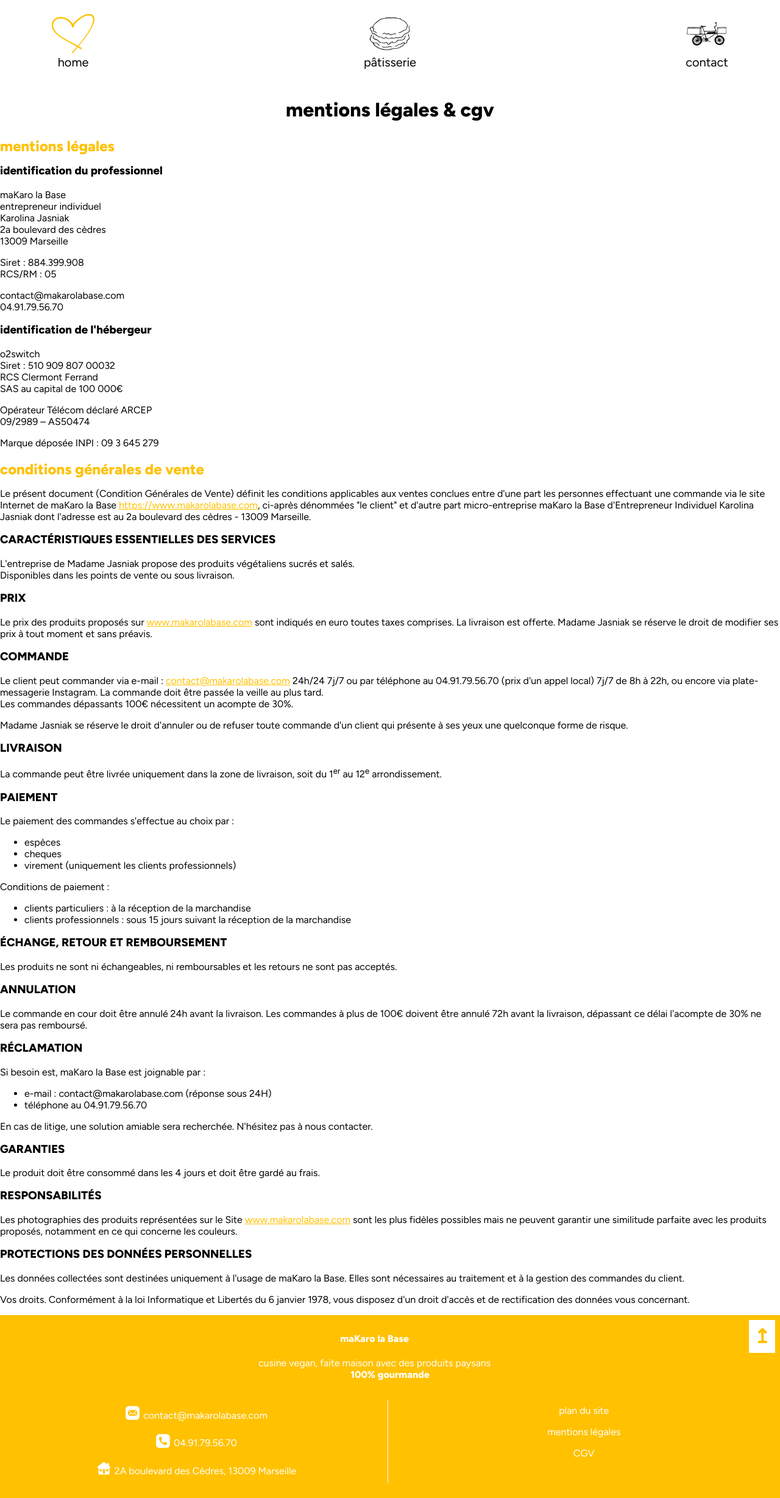
After one commit to LaitAh/Website-MaKaroLaBase, a PHP site: template src/view/cgv.tpl.php in a window 1280 px wide. The commit adds this page. Shown: the whole page at 61% size. Run offline with PHP 8.4, Linux system fonts and the light colour scheme; the template is opened without the code that fills it, so the values that code supplies are empty.

Commit message:
new page for cgv and mentions légales

```diff
--- /dev/null
+++ b/src/view/cgv.tpl.php
@@ -0,0 +1,111 @@
+<section class="cgv">
+  <div class="cgv-top">
+    <!-- <img src="<?= $absoluteUrl ?>/img/nav/icon-cgv.jpg" alt="Image de cgv" class="cgv-icon"> -->
+    <h1 class="cgv-title">mentions légales & cgv</h1>
+  </div>
+  <div class="mentionslegales">
+    <h2>mentions légales</h2>
+    <div class="mentionslegales-maKaro">
+      <h3>identification du professionnel</h3>
+      <p>
+        maKaro la Base<br/>
+        entrepreneur individuel<br/>
+        Karolina Jasniak<br/>
+        2a boulevard des cèdres<br/>
+        13009 Marseille
+      </p>
+      <p>
+        Siret : 884.399.908<br/>
+        RCS/RM : 05
+      </p>
+      <p>
+        <a href="mailto:contact@makarolabase.com">contact@makarolabase.com</a><br/>
+        <a href="tel:+33491795670">04.91.79.56.70</a>
+      </p>
+    </div>
+    <div class="mentionslegales-hebergeur">
+      <h3>identification de l'hébergeur</h3>
+      <p>
+        o2switch<br/>
+        Siret : 510 909 807 00032<br/>
+        RCS Clermont Ferrand<br/>
+        SAS au capital de 100 000€
+      </p>
+      <p>
+        Opérateur Télécom déclaré ARCEP<br/>
+        09/2989 – AS50474
+      </p>
+      <p>Marque déposée INPI : 09 3 645 279</p>
+    </div>
+  </div>
+  <div class="cgvdetails">
+    <h2>conditions générales de vente</h2>
+    <p>Le présent document (Condition Générales de Vente) définit les conditions applicables aux ventes conclues entre d'une part les personnes effectuant une commande via le site Internet de maKaro la Base <a href="https://www.makarolabase.com" class="link">https://www.makarolabase.com</a>, ci-après dénommées "le client" et d'autre part micro-entreprise maKaro la Base d'Entrepreneur Individuel Karolina Jasniak dont l'adresse est au 2a boulevard des cèdres - 13009 Marseille.</p>
+    <div class="services">
+      <h3>CARACTÉRISTIQUES ESSENTIELLES DES SERVICES</h3>
+      <p>L'entreprise de Madame Jasniak propose des produits végétaliens sucrés et salés.<br/>
+      Disponibles dans les points de vente ou sous livraison.</p>
+    </div>
+    <div class="prix">
+      <h3>PRIX</h3>
+      <p>Le prix des produits proposés sur <a href="https://www.makarolabase.com" class="link">www.makarolabase.com</a> sont indiqués en euro toutes taxes comprises. La livraison est offerte.
+      Madame Jasniak se réserve le droit de modifier ses prix à tout moment et sans préavis.</p>
+    </div>
+    <div class="commande">
+      <h3>COMMANDE</h3>
+      <p>Le client peut commander via e-mail : <a href="mailto:contact@makarolabase.com" class="link">contact@makarolabase.com</a> 24h/24 7j/7 ou par téléphone au <a href="tel:+33491795670">04.91.79.56.70</a> (prix d'un appel local) 7j/7 de 8h à 22h, ou encore via plate-messagerie Instagram. La commande doit être passée la veille au plus tard.<br/>
+      Les commandes dépassants 100€ nécessitent un acompte de 30%.</p>
+      <p>Madame Jasniak se réserve le droit d'annuler ou de refuser toute commande d'un client qui présente à ses yeux une quelconque forme de risque.</p>
+    </div>
+    <div class="livraison">
+      <h3>LIVRAISON</h3>
+      <p>La commande peut être livrée uniquement dans la zone de livraison, soit du 1<sup>er</sup> au 12<sup>e</sup> arrondissement.</p>
+    </div>
+    <div class="paiement">
+      <h3>PAIEMENT</h3>
+      <p>Le paiement des commandes s'effectue au choix par :</p>
+      <ul>
+        <li>espèces</li>
+        <li>cheques</li>
+        <li>virement (uniquement les clients professionnels)</li>
+      </ul>
+      <p>
+        Conditions de paiement :
+      </p>
+      <ul>
+        <li>clients particuliers : à la réception de la marchandise</li>
+        <li>clients professionnels : sous 15 jours suivant la réception de la marchandise</li>
+      </ul>
+    </div>
+    <div class="retour">
+      <h3>ÉCHANGE, RETOUR ET REMBOURSEMENT</h3>
+      <p>Les produits ne sont ni échangeables, ni remboursables et les retours ne sont pas acceptés.</p>
+    </div>
+    <div class="annulation">
+      <h3>ANNULATION</h3>
+      <p>Le commande en cour doit être annulé 24h avant la livraison. Les commandes à plus de 100&#8364; doivent être annulé 72h avant la livraison, dépassant ce délai l'acompte de 30% ne sera pas remboursé.</p>
+    </div>
+    <div class="reclamation">
+      <h3>RÉCLAMATION</h3>
+      <p>Si besoin est, maKaro la Base est joignable par :</p>
+      <ul>
+        <li>e-mail : <a href="mailto:contact@makarolabase.com">contact@makarolabase.com</a> (réponse sous 24H)</li>
+        <li>téléphone au <a href="tel:+33491795670">04.91.79.56.70</a></li>
+      </ul>
+      <p>En cas de litige, une solution amiable sera recherchée. N'hésitez pas à nous contacter.</p>
+    </div>
+    <div class="garanties">
+      <h3>GARANTIES</h3>
+      <p>Le produit doit être consommé dans les 4 jours et doit être gardé au frais.</p>
+    </div>
+    <div class="responsabilites">
+      <h3>RESPONSABILITÉS</h3>
+      <p>Les photographies des produits représentées sur le Site <a href="https://www.makarolabase.com" class="link">www.makarolabase.com</a> sont les plus fidèles possibles mais ne peuvent garantir une similitude parfaite avec les produits proposés, notamment en ce qui concerne les couleurs.</p>
+    </div>
+    <div class="donnees">
+      <h3>PROTECTIONS DES DONNÉES PERSONNELLES</h3>
+      <p>Les données collectées sont destinées uniquement à l'usage de maKaro la Base. Elles sont nécessaires au traitement et à la gestion des commandes du client.</p>
+      <p> Vos droits. Conformément à la loi Informatique et Libertés du 6 janvier 1978, vous disposez d'un droit d'accès et de rectification des données vous concernant.</p>
+    </div>
+  </div>
+</section>
```
Also changed, not shown: public/index.php (+11 -0 lines), src/Controllers/MainController.php (+9 -0 lines).
